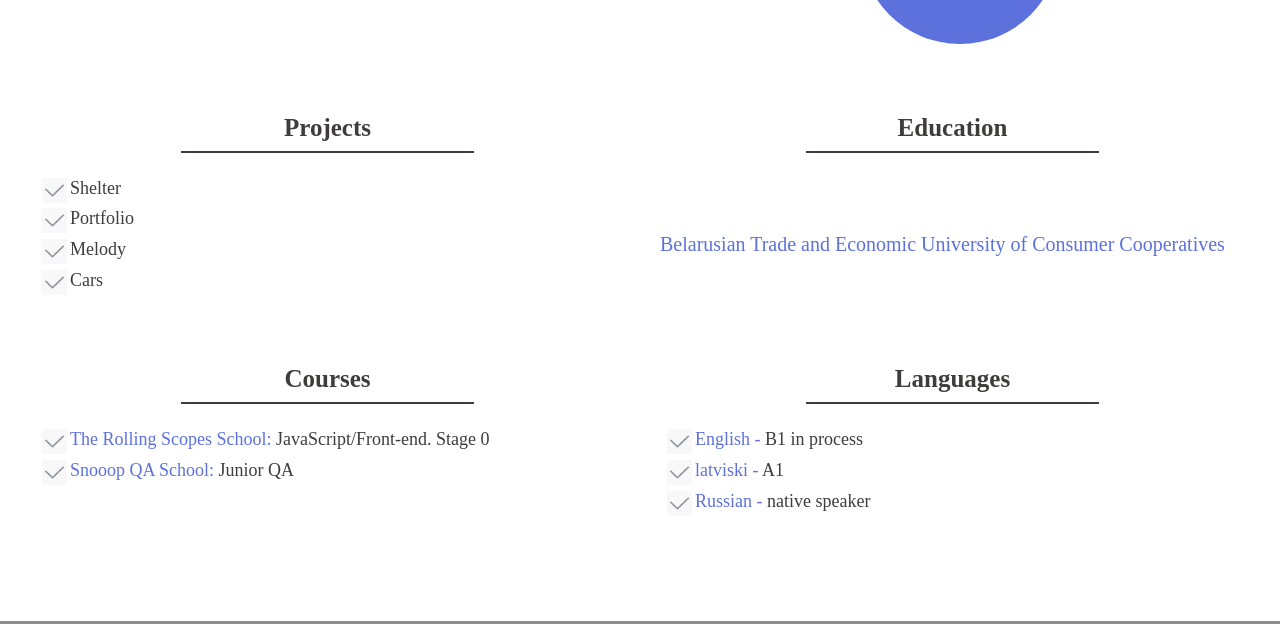
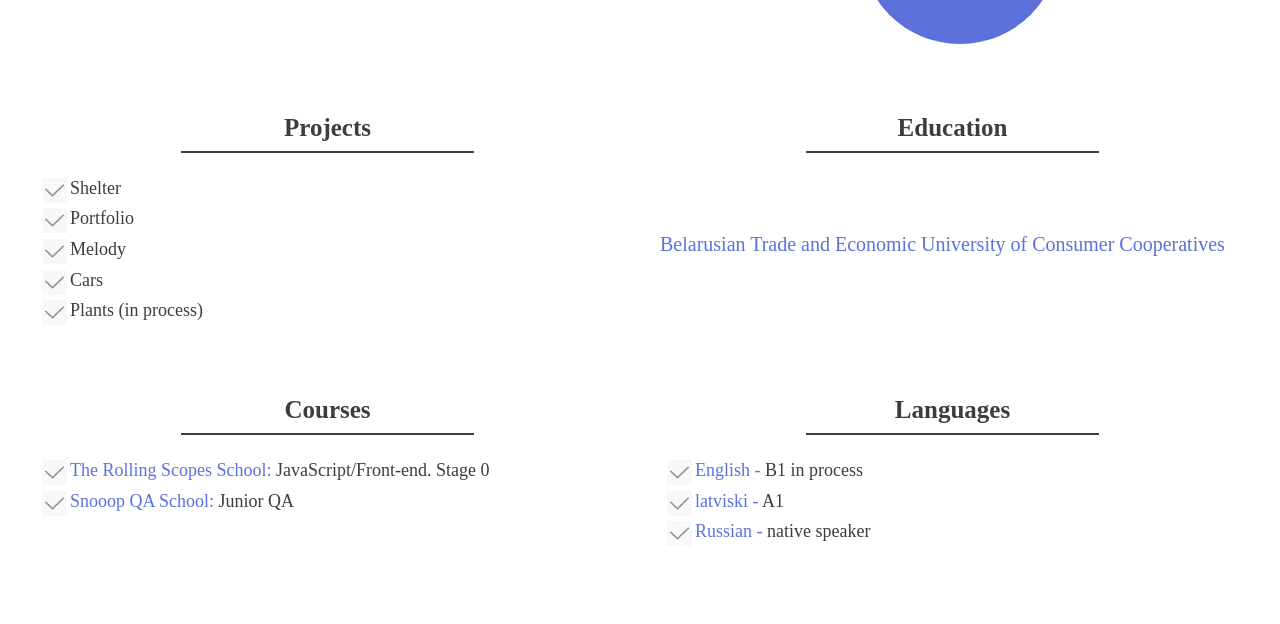
Before and after one commit to MamaKris/rsschool-cv, a plain HTML site: page index.html in a window 1280 px wide. Shown: the part 978-1602 px from the top of the page. Drawn offline with Linux system fonts and the light colour scheme.

Commit message:
feat: add project

```diff
--- a/index.html
+++ b/index.html
@@ -121,6 +121,9 @@
           <a href="https://mamakris.github.io/melody/" class="projects-list__link">Melody</a></li>
         <li class="projects-list__item list__item">
           <a href="https://mamakris.github.io/cars-hw/" class="projects-list__link">Cars</a></li>
+        <li class="projects-list__item list__item">
+            <a href="https://rolling-scopes-school.github.io/mamakris-JSFEPRESCHOOL2022Q4/plants/" class="projects-list__link">Plants (in process)</a>
+          </li>
 
       </ul>
     </section>
```
